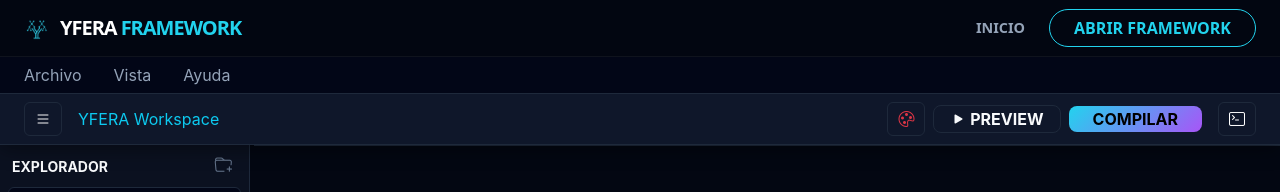
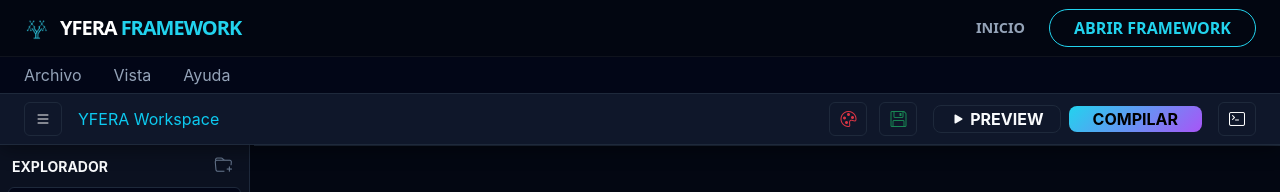
Before and after one commit to pablo-mald03/Proyecto-No2-Compi1, a SvelteKit app in the folder web-proyecto-no2-compi1/: page /framework in a window 1280 px wide. Shown: the top 192 px of the page. Built offline with nearby package versions, Linux system fonts and the light colour scheme.

Commit message:
Se ha establecido la funcionalidad para guardar archivos

```diff
--- a/web-proyecto-no2-compi1/src/routes/framework/+page.svelte
+++ b/web-proyecto-no2-compi1/src/routes/framework/+page.svelte
@@ -294,6 +294,19 @@
 			</button>
 
 			<button
+                class="btn-icon ms-1 me-2"
+                disabled={!fs.activeFile}
+                onclick={() => fs.saveActiveFile()}
+                aria-label="Guardar archivo"
+                title="Guardar archivo"
+            >
+                <i class="bi bi-floppy text-success"></i>
+                {#if fs.saveStatus === 'saved'}
+                    <span class="position-absolute top-0 start-100 translate-middle p-1 bg-success border border-light rounded-circle" style="width: 8px; height: 8px;"></span>
+                {/if}
+            </button>
+
+			<button
 				class="btn-preview fw-bold px-3"
 				onclick={() => fs.triggerMenuAction('Iniciando Preview')}
 			>
--- a/web-proyecto-no2-compi1/src/routes/framework/componentes/ColorPickerModal.svelte
+++ b/web-proyecto-no2-compi1/src/routes/framework/componentes/ColorPickerModal.svelte
@@ -62,11 +62,11 @@
 						oninput={() => (selectedPreset = '')}
 						class="pro-native-input"
 					/>
-					<div class="input-label">Manual</div>
+					<div class="input-label">Picker</div>
 				</div>
 
 				<div class="preview-display" style="border-bottom-color: {colorHex};">
-					<div class="preview-label">Salida actual:</div>
+					<div class="preview-label">Salida:</div>
 					<div class="preview-value">
 						{selectedPreset && presets[selectedPreset] === colorHex
 							? selectedPreset.toUpperCase()
@@ -275,7 +275,6 @@
 		font-family: 'Fira Code', monospace;
 	}
 
-	/* Footer Controls */
 	.footer-controls {
 		margin-top: 30px;
 		padding-top: 20px;
--- a/web-proyecto-no2-compi1/src/routes/framework/componentes/EditorCodigo.svelte
+++ b/web-proyecto-no2-compi1/src/routes/framework/componentes/EditorCodigo.svelte
@@ -40,6 +40,13 @@
 
 	/*Funcion que bloquea cualquier opcion para afectar el codigo de la bd*/
 	function handleKeyDown(e) {
+
+		if ((e.ctrlKey || e.metaKey) && (e.key === 's' || e.key === 'S')) {
+            e.preventDefault();
+            fs.saveActiveFile();
+            return;
+        }
+
 		if (isSqlite) {
 			const allowedKeys = [
 				'ArrowUp',
--- a/web-proyecto-no2-compi1/src/routes/framework/framework.svelte.js
+++ b/web-proyecto-no2-compi1/src/routes/framework/framework.svelte.js
@@ -122,6 +122,27 @@ export function createFrameworkState() {
         //Marca el archivo activo
         get activeFile() {
             return _files.find(f => f.id === _activeFileId);
+        },
+
+        /*Metodo que permite guardar el estado de los archivos */
+        async saveActiveFile() {
+            if (!_activeFileId) {
+                this.systemLog('> No hay ningún archivo abierto para guardar.');
+                return;
+            }
+
+            const currentFile = _files.find(f => f.id === _activeFileId);
+
+            if (!currentFile) return;
+
+            try {
+                await db.files.update(_activeFileId, { content: currentFile.content });
+
+                this.systemLog(`> Archivo guardado con éxito: ${currentFile.name}`);
+
+            } catch (error) {
+                this.systemLog(`> Error al guardar archivo: ${error.message}`);
+            }
         },
         /*Metodo para cerrar el modal de informacion */
         closeInfoModal() {
```
